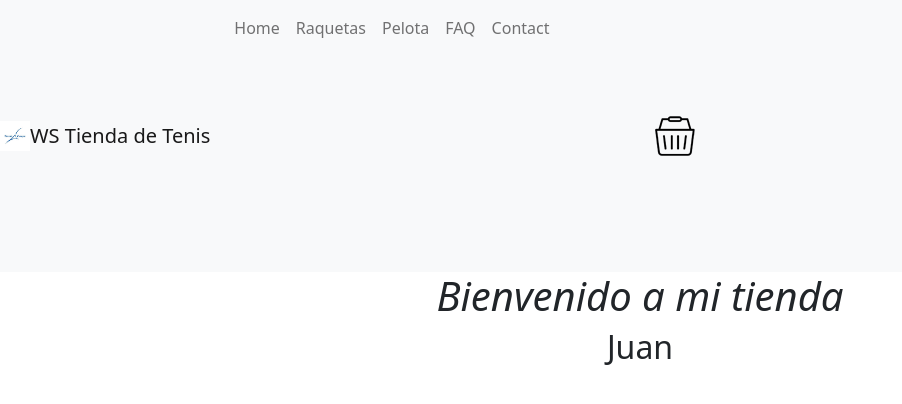
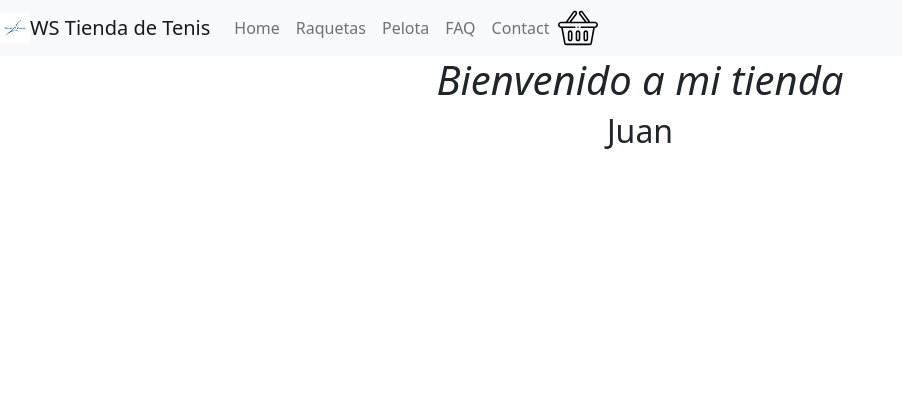
Before and after one commit to juanfstillo/Tienda-juanStillo, a React (Create React App) app: page / in a window 1280 px wide. Shown: the top 404 px of the page, without its empty margins (0-902 px from the left). Built offline with nearby package versions, Linux system fonts and the light colour scheme; the HTML template or start-up script is replaced by a standard one.

Commit message:
Correciones hechas por el Tutor

```diff
--- a/src/components/CartWidget.jsx
+++ b/src/components/CartWidget.jsx
@@ -1,9 +1,9 @@
 import React from 'react'
-import cart from './carrito.png'
+import cart from './shopping-basket.svg'
  function CartWidget() {
     return (
         <div>
-            <img src={cart} alt ="cart" />
+            <img src={cart} alt ="cart" style={{ height: "40px"}}/>
         </div>
     )
 }
```
